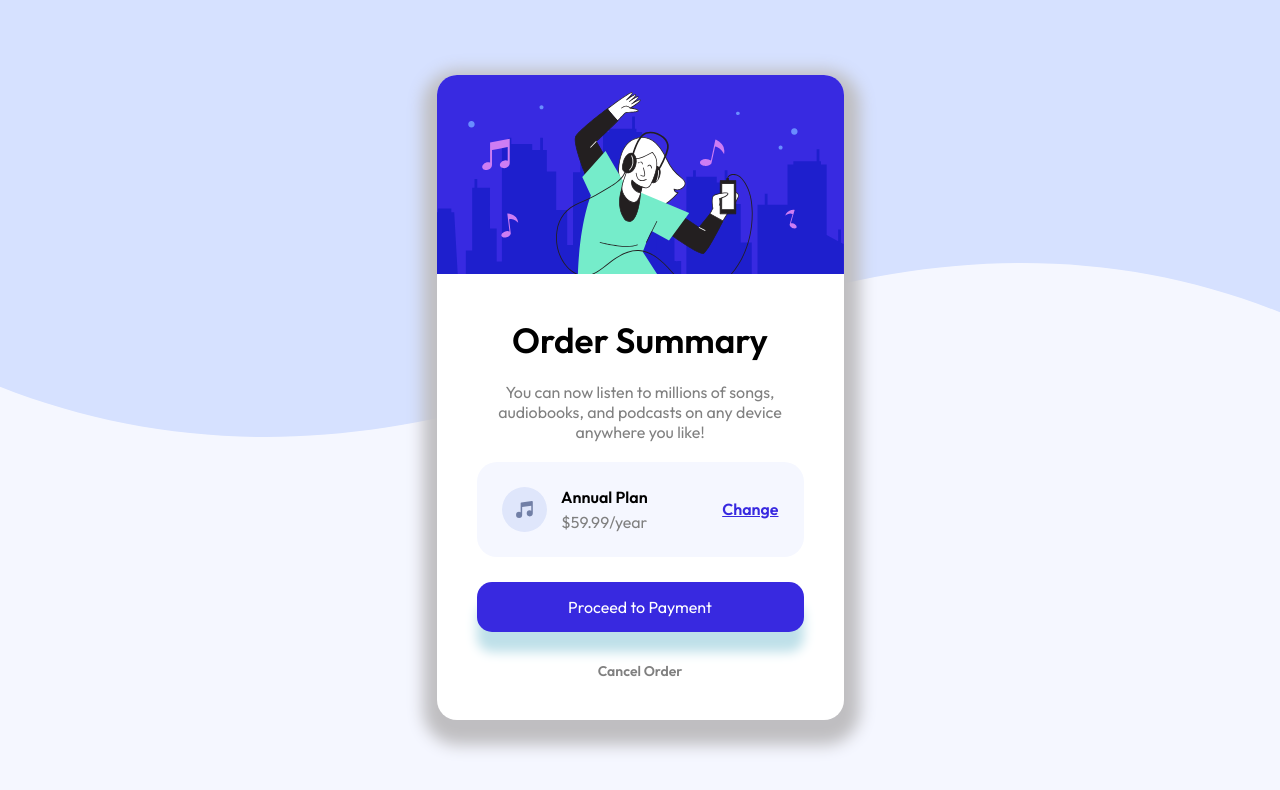
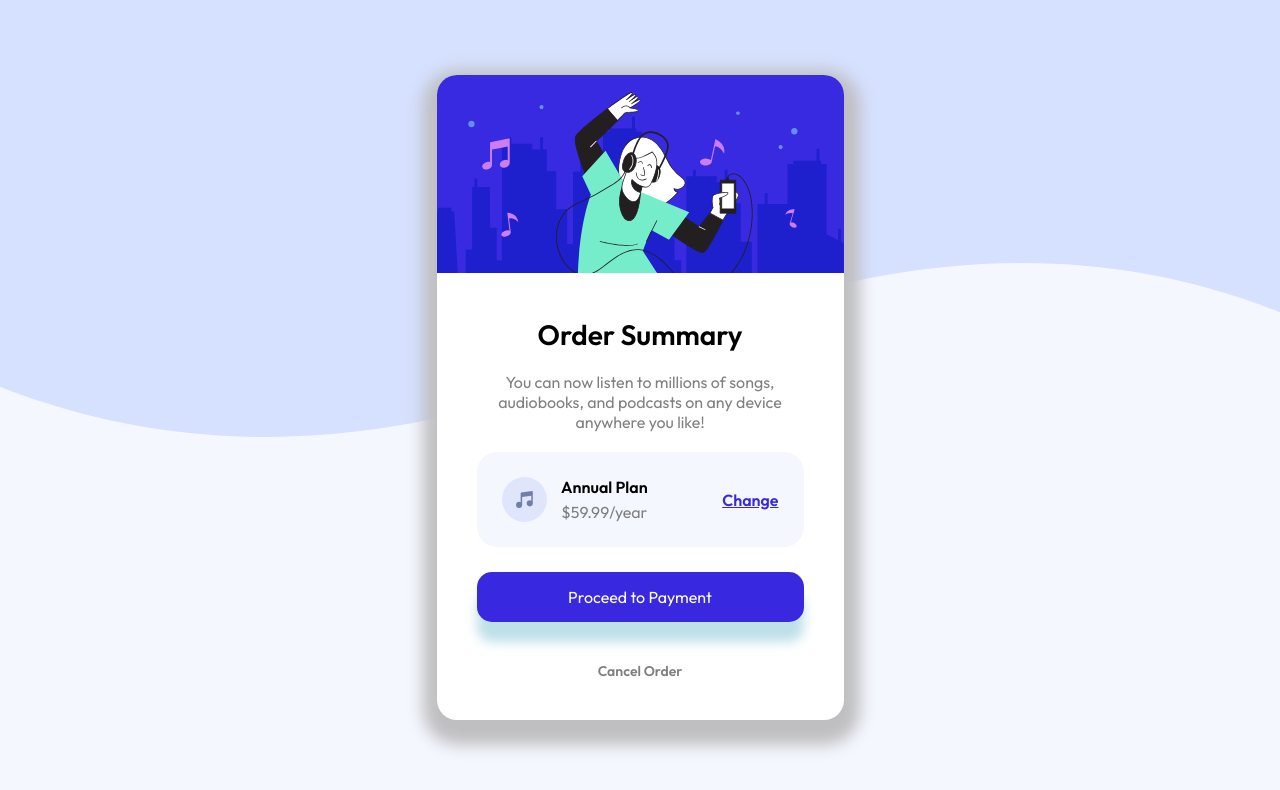
Before and after one commit to ibrahem-altayeb/four_project, a plain HTML site: page index.html in a window 1280 px wide. Drawn offline with Linux system fonts and the light colour scheme.

Commit message:
last idit

```diff
--- a/main.css
+++ b/main.css
@@ -39,7 +39,7 @@ background-color: var(--Very-pale-blue);
   text-align: center;
 }
 .card .body > h1{
-  font-size: 35px;
+  font-size: 28px;
 }
 .card .body p {
   margin: 20px 0 ;
@@ -90,4 +90,5 @@ font-size: 16px;
 .card .footer h2{
 color: grey;
 font-size: 14px;
+margin-top: 40px;
 }
```
